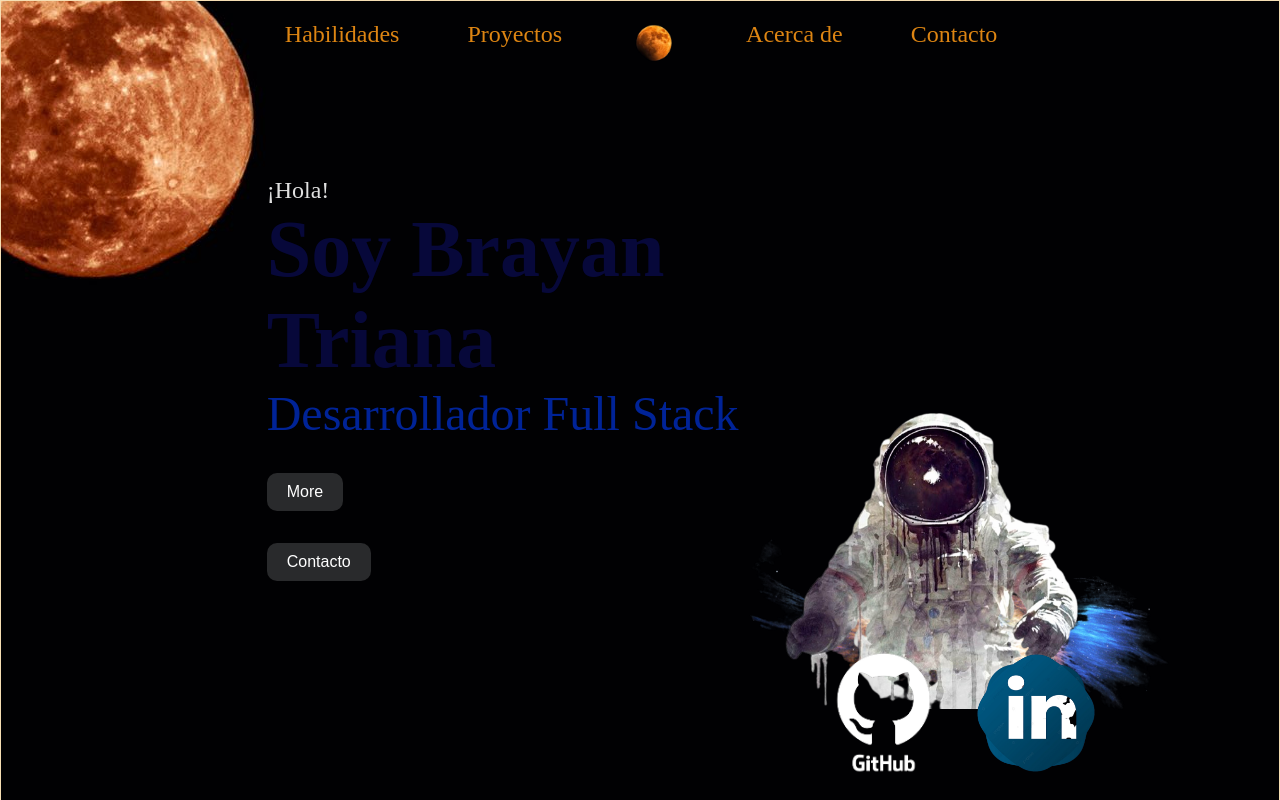
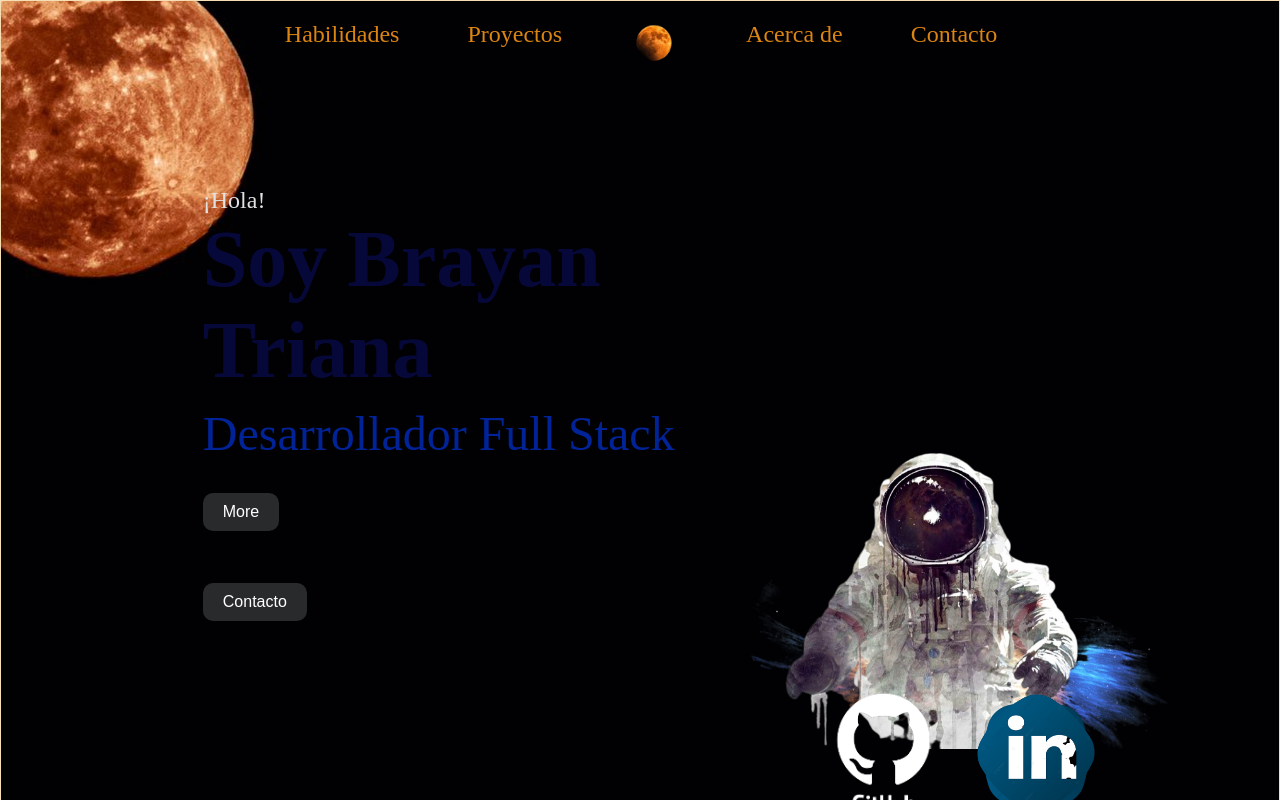
Before and after one commit to Brayanl0-o/Portfolio_V.1.0, an Angular app: page / in a window 1280 px wide. Shown: the top 800 px of the page. Built offline with nearby package versions, Linux system fonts and the light colour scheme.

Commit message:
update > about.component.css

```diff
--- a/src/app/components/about/about.component.css
+++ b/src/app/components/about/about.component.css
@@ -1,12 +1,15 @@
 section#about {
   padding-top: 7rem;
   margin-top: 5%;
-  margin-left: 20%;
+  margin-left: 15%;
+  width: 50%;
 }
 
 #about p:first-child {
   color: #e4e4e4fb;
   font-size: 1.5rem;
+  margin-top: 10px;
+
 }
 
 section#about h1 {
@@ -17,6 +20,7 @@ section#about h1 {
 #about p:last-of-type {
   color: #003cff96;
   font-size: 3rem;
+  margin-top: 10px;
 }
 
 #about.description {
@@ -25,18 +29,23 @@ section#about h1 {
 }
 
 #about p:nth-last-child(1) {
-  color: #90a1da96;
+  color: #ffffffbd;
   font-size: 1.5rem;
 }
+.buttons{
+  display: flex;
+  flex-flow: row wrap;
+  gap: 20px;
 
+}
 .button-contact {
   margin-top: 2rem;
   padding: 10px 20px;
   font-size: 1rem;
+  border-radius: 10px;
   background-color: #292a2c;
   color: white;
   border: none;
-  border-radius: 10px;
   cursor: pointer;
   width: min-content;
   transition: transform 1s;
```
